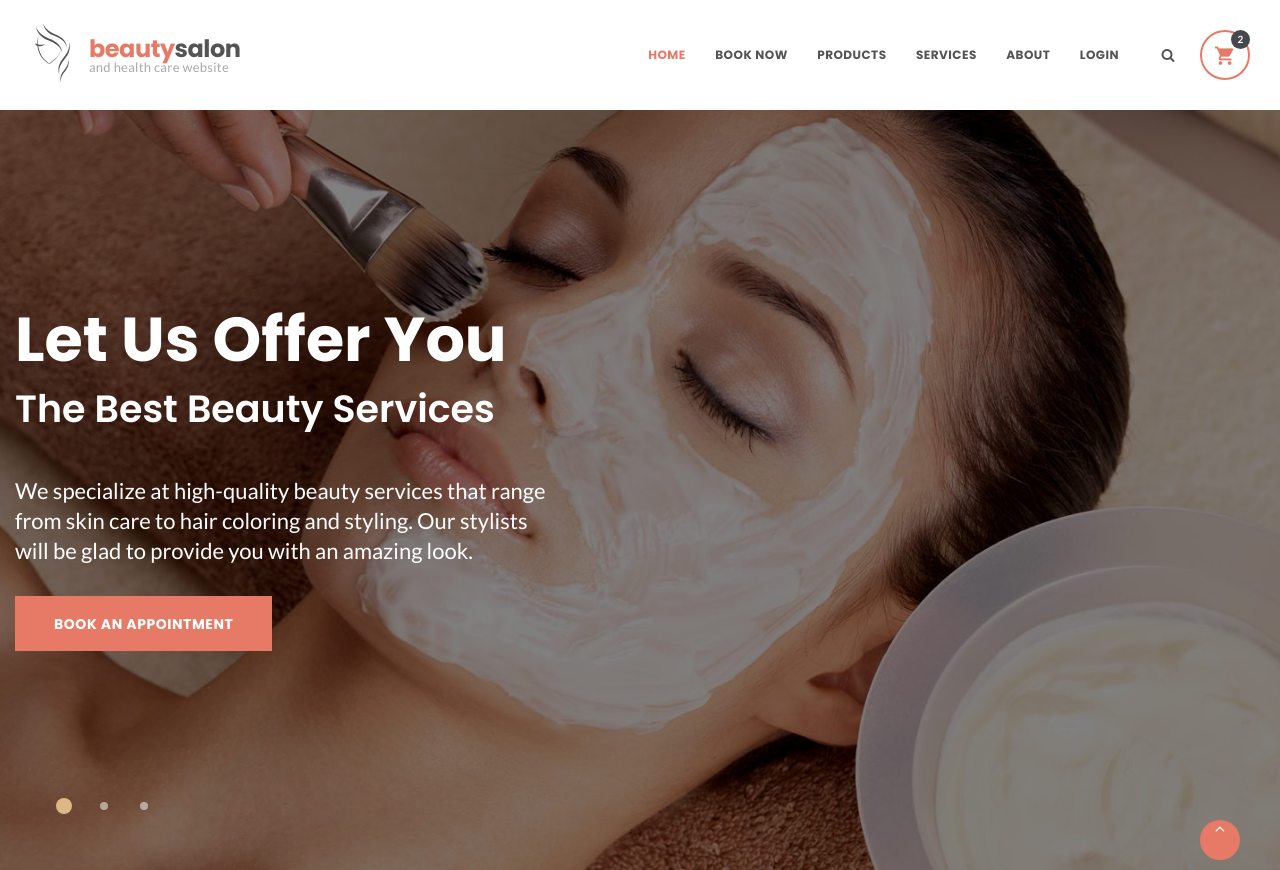
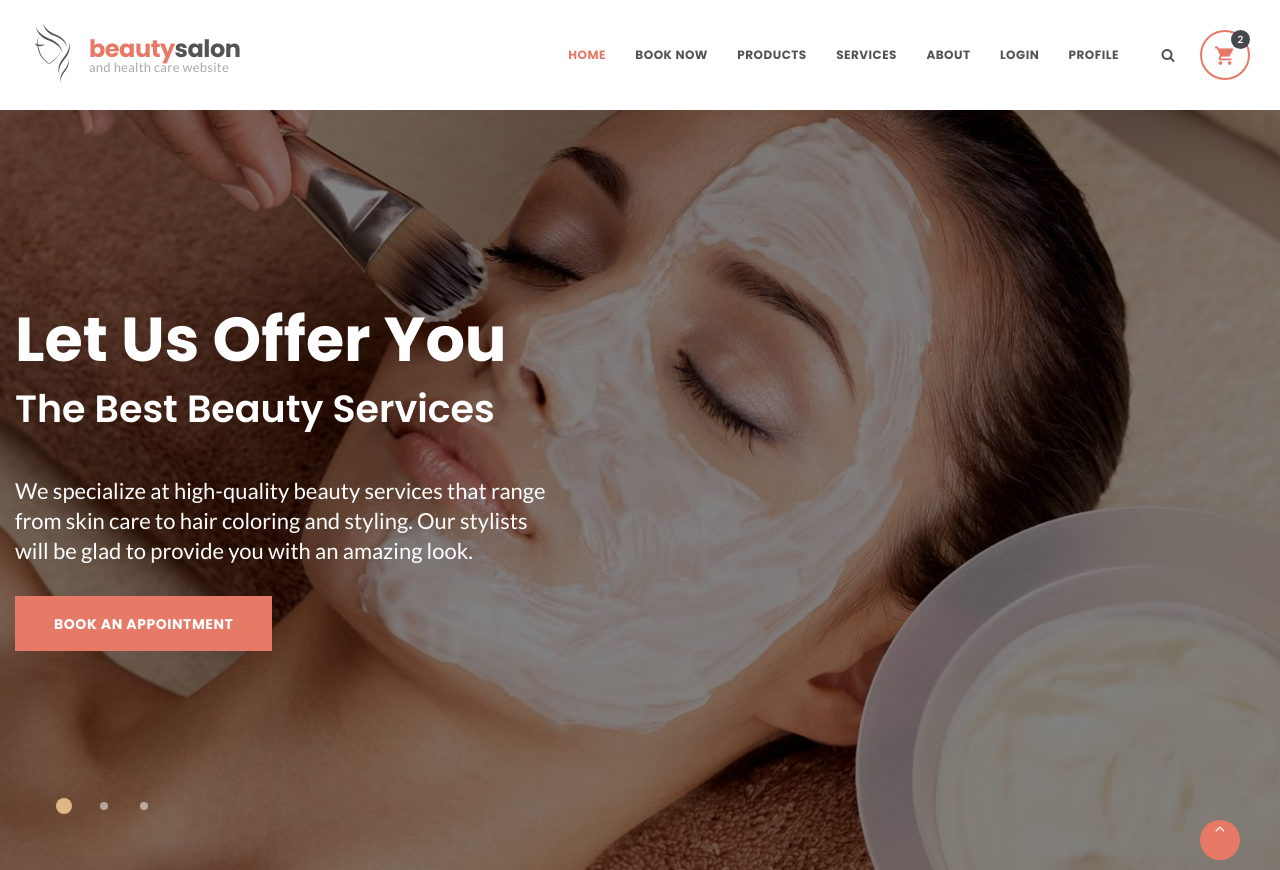
Before and after one commit to tamjida-web/tamjida-web.github.io, a plain HTML site: page index.html in a window 1280 px wide. Shown: the top 870 px of the page. Drawn offline with nearby package versions, Linux system fonts and the light colour scheme.

Commit message:
Update index.html

```diff
--- a/index.html
+++ b/index.html
@@ -92,6 +92,8 @@
                   <li><a href="about.html">About</a>
                   </li>
                   <li><a href="login.html">Login</a>
+                  </li>
+                  <li><a href="profile.html">Profile</a>
                   </li>
                 </ul>
               </div>
```
